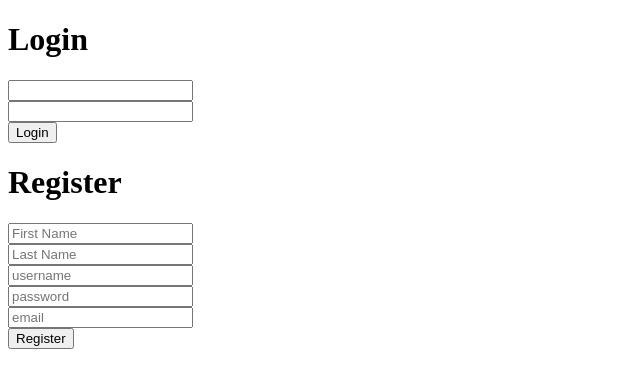
After one commit to darshilthakore/pizza, a Django app: template orders/templates/orders/login.html in a window 1280 px wide. The commit adds this page. Shown: the top 388 px of the page, without its empty margins (0-640 px from the left). Run offline with Django 3.2, Linux system fonts and the light colour scheme; the template is opened without the code that fills it, so the values that code supplies are empty; parts of the project's set-up code (start-up, migrations or seed data) failed here and were passed over.

Commit message:
now working on the issue for saving topping on cart

```diff
--- a/orders/admin.py
+++ b/orders/admin.py
@@ -1,7 +1,8 @@
 from django.contrib import admin
 
 # Register your models here.
-from .models import Category, Item
+from .models import Category, Item, Cart
 
 admin.site.register(Category)
 admin.site.register(Item)
+admin.site.register(Cart)
--- /dev/null
+++ b/orders/templates/orders/login.html
@@ -0,0 +1,37 @@
+<!DOCTYPE html>
+<html>
+	<head>
+		<title>Login Page</title>
+	</head>
+	<body>
+		<div class="row">
+			<h1>Login</h1>
+			{% if message %}
+				<div>
+					{{ message }}
+				</div>
+			{% endif %}
+			<form action="{% url 'login' %}" method="post">
+				{% csrf_token %}
+				<input type="text" name="username"/><br>
+				<input type="password" name="password"/><br>
+				<input type="submit" value="Login"/><br>
+
+			</form>
+		</div>
+
+		<div class="row">
+			<h1>Register</h1>
+			<form action="{% url 'register' %}" method="post">
+				{% csrf_token %}
+				<input type="text" name="first" placeholder="First Name"/><br>
+				<input type="text" name="last" placeholder="Last Name"/><br>
+				<input type="text" name="username" placeholder="username"/><br>
+				<input type="password" name="password" placeholder="password"/><br>
+				<input type="email" name="email" placeholder="email"/><br>
+				<input type="submit" value="Register"><br>
+			</form>
+
+		</div>
+	</body>
+</html>
--- a/orders/templates/orders/menu.html
+++ b/orders/templates/orders/menu.html
@@ -36,7 +36,7 @@
 		<div class="column">Order</div>
 	</div>
 	{% for regularpizza in regularpizzas %}
-		<form action="" method="post">
+		<form action="{% url 'cart' regularpizza.id %}" method="post">
 			{% csrf_token %}
 			<div class="row">
 				<div class="column">{{ regularpizza.name }}</div>
@@ -59,7 +59,7 @@
 			</div>
 		</form>
 	{% endfor %}
-	<h3>Sicilian Pizza</h3>
+<!-- 	<h3>Sicilian Pizza</h3>
 	<div class="row">
 		<div class="column">Pizza</div>
 		<div class="column">Size</div>
@@ -90,7 +90,7 @@
 			</div>
 		</form>
 	{% endfor %}
-
+ -->
 
 	<div class="cart">
 		<h2 align="center">Your Cart</h2>
--- a/orders/urls.py
+++ b/orders/urls.py
@@ -5,4 +5,8 @@ from . import views
 
 urlpatterns = [
 	path("", views.index, name="index"),
+	path("<int:item_id>", views.cart, name="cart"),
+	path("login", views.login_view, name="login"),
+    path("logout", views.logout_view, name="logout"),
+    path("register", views.register_view, name="register"),
 ]
```
Also changed, not shown: orders/models.py (+27 -0 lines), orders/views.py (+42 -4 lines), db.sqlite3, orders/migrations/0004_auto_20191222_0716.py (added), orders/migrations/0005_category_item.py (added).
